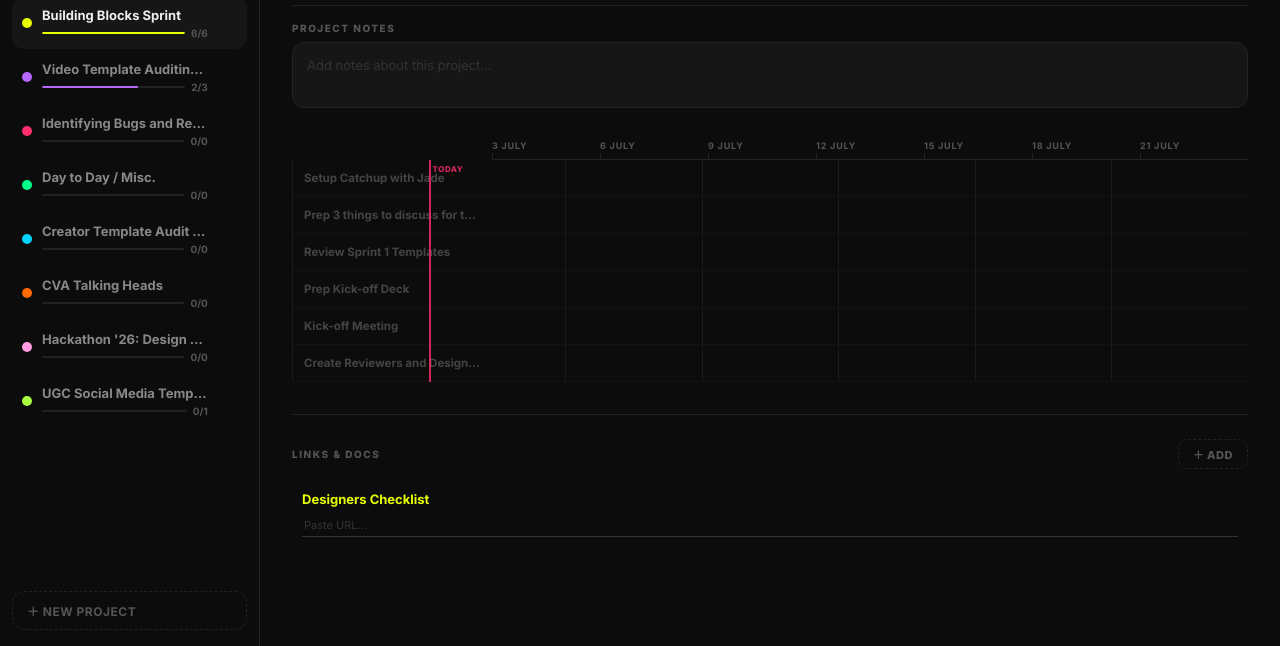
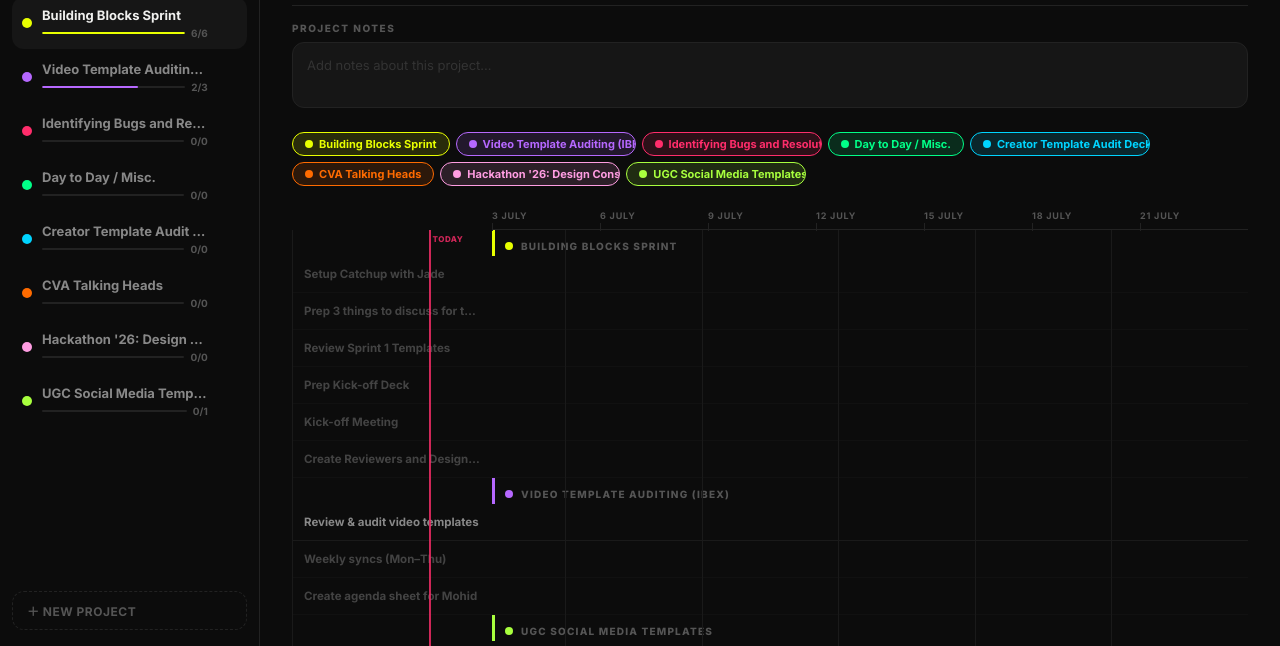
Before and after one commit to ejdalupang/project-hub, a website: page index.html in a window 1280 px wide. Both pictures are taken after a click on the button "GANTT". Shown: the part 154-800 px from the top of the page. Drawn offline with Linux system fonts and the light colour scheme.

Commit message:
Gantt: multi-project view with filter chips

```diff
--- a/index.html
+++ b/index.html
@@ -668,6 +668,25 @@ a.link-name:hover { text-decoration: underline; }
   font-size: 8px; font-weight: 800; color: #ff2d6b;
   letter-spacing: 0.5px; white-space: nowrap;
 }
+#gantt-filter {
+  display: flex; flex-wrap: wrap; gap: 6px; padding: 0 0 16px 0;
+}
+.gantt-filter-chip {
+  display: flex; align-items: center; gap: 6px;
+  background: #1a1a1a; border: 1px solid #2a2a2a; border-radius: 20px;
+  color: #555; font-family: inherit; font-size: 11px; font-weight: 700;
+  padding: 4px 12px; cursor: pointer; transition: all 0.15s;
+  text-overflow: ellipsis; overflow: hidden; white-space: nowrap; max-width: 180px;
+}
+.gantt-filter-chip:hover { border-color: #444; color: #888; }
+.gantt-chip-dot { width: 8px; height: 8px; border-radius: 50%; flex-shrink: 0; }
+.gantt-proj-header {
+  display: flex; align-items: center; gap: 8px;
+  padding: 10px 8px 4px 10px; margin-left: 200px;
+  font-size: 10px; font-weight: 800; text-transform: uppercase;
+  letter-spacing: 1.2px; color: #555;
+}
+.gantt-proj-header-dot { width: 8px; height: 8px; border-radius: 50%; flex-shrink: 0; }
 .gantt-nodate-section { margin-top: 24px; }
 .gantt-nodate-label {
   font-size: 10px; font-weight: 800; color: var(--muted);
@@ -966,97 +985,93 @@ function timelineView(p) {
   `).join('')}</div>`;
 }
 
-function ganttView(p) {
-  if (!p.tasks.length)
-    return `<div id="gantt-view"><div class="empty-state"><div class="icon">▬</div><p>No tasks yet</p><small>Hit "+ Add Task" to get started</small></div></div>`;
+let ganttSelectedIds = null; // null = all selected
+
+function ganttView() {
+  // init selection to all projects
+  if (!ganttSelectedIds) ganttSelectedIds = new Set(S.projects.map(p => p.id));
+
+  const selectedProjects = S.projects.filter(p => ganttSelectedIds.has(p.id));
+
+  // project filter chips
+  const filterBar = `<div id="gantt-filter">
+    ${S.projects.map(p => {
+      const on = ganttSelectedIds.has(p.id);
+      return `<button class="gantt-filter-chip${on ? ' on' : ''}" data-gpid="${p.id}" style="${on ? `background:${p.color}22;border-color:${p.color};color:${p.color}` : ''}">
+        <span class="gantt-chip-dot" style="background:${on ? p.color : '#444'}"></span>
+        ${esc(p.name)}
+      </button>`;
+    }).join('')}
+  </div>`;
+
+  // collect all dated tasks across selected projects
+  const allDated = [];
+  const allUndated = [];
+  selectedProjects.forEach(p => {
+    p.tasks.forEach(t => {
+      if (t.startDate || t.dueDate || t.dateOngoing) allDated.push({ task: t, proj: p });
+      else allUndated.push({ task: t, proj: p });
+    });
+  });
+
+  if (!allDated.length && !allUndated.length) {
+    return `<div id="gantt-view">${filterBar}<div class="empty-state"><div class="icon">▬</div><p>No tasks in selected projects</p></div></div>`;
+  }
+
+  if (!allDated.length) {
+    return `<div id="gantt-view">${filterBar}<div class="gantt-nodate-section"><div class="gantt-nodate-label">No Date</div>${allUndated.map(({task}) => cardHtml(task)).join('')}</div></div>`;
+  }
 
   const today = new Date(new Date().toDateString());
   const PADDING_DAYS = 3;
 
-  // split tasks into dated vs undated
-  const datedTasks = p.tasks.filter(t => t.startDate || t.dueDate || t.dateOngoing);
-  const undatedTasks = p.tasks.filter(t => !t.startDate && !t.dueDate && !t.dateOngoing);
-
-  if (!datedTasks.length && undatedTasks.length) {
-    // all undated — just show undated section
-    return `<div id="gantt-view"><div class="gantt-nodate-section">
-      <div class="gantt-nodate-label">No Date</div>
-      ${undatedTasks.map(t => cardHtml(t)).join('')}
-    </div>${linksSection(p)}</div>`;
-  }
-
-  // compute date range
-  let minDate = today, maxDate = new Date(today.getTime() + 14 * 86400000);
-  datedTasks.forEach(t => {
+  let minDate = new Date(today), maxDate = new Date(today.getTime() + 14 * 86400000);
+  allDated.forEach(({task: t}) => {
     if (t.startDate) { const d = new Date(t.startDate + 'T00:00:00'); if (d < minDate) minDate = d; }
-    if (t.dueDate)   { const d = new Date(t.dueDate + 'T00:00:00');   if (d > maxDate) maxDate = d; }
-  });
-  // add padding
+    if (t.dueDate)   { const d = new Date(t.dueDate   + 'T00:00:00'); if (d > maxDate) maxDate = d; }
+  });
   minDate = new Date(minDate.getTime() - PADDING_DAYS * 86400000);
   maxDate = new Date(maxDate.getTime() + PADDING_DAYS * 86400000);
-
   const totalDays = Math.round((maxDate - minDate) / 86400000) + 1;
 
   function dayOffset(dateStr) {
-    const d = new Date(dateStr + 'T00:00:00');
-    return Math.round((d - minDate) / 86400000);
-  }
-
-  // build axis ticks — one per week approx
+    return Math.round((new Date(dateStr + 'T00:00:00') - minDate) / 86400000);
+  }
+
   const tickInterval = totalDays > 60 ? 14 : totalDays > 30 ? 7 : totalDays > 14 ? 3 : 1;
-  let axisTicks = '';
+  let axisTicks = '', gridLines = '';
   for (let i = 0; i < totalDays; i += tickInterval) {
     const d = new Date(minDate.getTime() + i * 86400000);
     const label = d.toLocaleDateString('en-AU', { day: 'numeric', month: 'short' });
     const pct = (i / totalDays) * 100;
-    axisTicks += `<div class="gantt-axis-tick" style="left:${pct}%">
-      <span class="gantt-axis-tick-label">${label}</span>
-      <div class="gantt-axis-tick-line"></div>
+    axisTicks += `<div class="gantt-axis-tick" style="left:${pct}%"><span class="gantt-axis-tick-label">${label}</span><div class="gantt-axis-tick-line"></div></div>`;
+    gridLines  += `<div class="gantt-grid-line" style="left:${pct}%"></div>`;
+  }
+
+  const todayOff = Math.round((today - minDate) / 86400000);
+  const todayLine = (todayOff >= 0 && todayOff <= totalDays)
+    ? `<div class="gantt-today-line" style="left:${(todayOff/totalDays)*100}%;height:100%"></div>` : '';
+
+  // group rows by project
+  let rows = '';
+  selectedProjects.forEach(p => {
+    const dated = p.tasks.filter(t => t.startDate || t.dueDate || t.dateOngoing);
+    if (!dated.length) return;
+    rows += `<div class="gantt-proj-header" style="border-left:3px solid ${p.color}">
+      <span class="gantt-proj-header-dot" style="background:${p.color}"></span>${esc(p.name)}
     </div>`;
-  }
-
-  // today line
-  const todayOffset = Math.round((today - minDate) / 86400000);
-  const todayPct = (todayOffset / totalDays) * 100;
-  let todayLine = '';
-  if (todayOffset >= 0 && todayOffset <= totalDays) {
-    todayLine = `<div class="gantt-today-line" style="left:${todayPct}%;height:100%"></div>`;
-  }
-
-  // grid lines matching ticks
-  let gridLines = '';
-  for (let i = 0; i < totalDays; i += tickInterval) {
-    const pct = (i / totalDays) * 100;
-    gridLines += `<div class="gantt-grid-line" style="left:${pct}%"></div>`;
-  }
-
-  // rows
-  const rows = datedTasks.map(t => {
+    dated.forEach(t => {
       const isDone = t.status === 'done';
       const ov = isOverdue(t.dueDate, t.status);
-
       let startOff, endOff;
-    if (t.startDate && t.dueDate) {
-      startOff = dayOffset(t.startDate);
-      endOff = dayOffset(t.dueDate);
-    } else if (t.startDate && t.dateOngoing) {
-      startOff = dayOffset(t.startDate);
-      endOff = totalDays - 1;
-    } else if (t.startDate) {
-      startOff = dayOffset(t.startDate);
-      endOff = startOff; // 1-day
-    } else if (t.dueDate && t.dateOngoing) {
-      startOff = dayOffset(t.dueDate);
-      endOff = totalDays - 1;
-    } else {
-      startOff = dayOffset(t.dueDate);
-      endOff = startOff;
-    }
-
+      if (t.startDate && t.dueDate)       { startOff = dayOffset(t.startDate); endOff = dayOffset(t.dueDate); }
+      else if (t.startDate && t.dateOngoing) { startOff = dayOffset(t.startDate); endOff = totalDays - 1; }
+      else if (t.startDate)               { startOff = dayOffset(t.startDate); endOff = startOff; }
+      else if (t.dueDate && t.dateOngoing){ startOff = dayOffset(t.dueDate);   endOff = totalDays - 1; }
+      else                                { startOff = dayOffset(t.dueDate);   endOff = startOff; }
       const leftPct  = (startOff / totalDays) * 100;
       const widthPct = Math.max(((endOff - startOff + 1) / totalDays) * 100, 0.5);
-
-    return `<div class="gantt-row${isDone ? ' is-done' : ''}" data-tid="${t.id}">
+      rows += `<div class="gantt-row${isDone ? ' is-done' : ''}" data-tid="${t.id}" data-gprojid="${p.id}">
         <div class="gantt-row-label" title="${esc(t.title)}">${esc(t.title)}</div>
         <div class="gantt-row-track">
           <div class="gantt-bar${ov ? ' overdue' : ''}" style="left:${leftPct}%;width:${widthPct}%;background:${p.color}" title="${esc(t.title)}">
@@ -1064,22 +1079,16 @@ function ganttView(p) {
           </div>
         </div>
       </div>`;
-  }).join('');
-
-  const undatedSection = undatedTasks.length ? `
-    <div class="gantt-nodate-section">
-      <div class="gantt-nodate-label">No Date</div>
-      ${undatedTasks.map(t => cardHtml(t)).join('')}
-    </div>` : '';
+    });
+  });
+
+  const undatedSection = allUndated.length ? `<div class="gantt-nodate-section"><div class="gantt-nodate-label">No Date</div>${allUndated.map(({task,proj: p}) => `<div style="opacity:0.6;font-size:12px;padding:4px 0 4px 8px;border-left:3px solid ${p.color};margin:4px 0;color:#aaa">${esc(task.title)}</div>`).join('')}</div>` : '';
 
   return `<div id="gantt-view">
+    ${filterBar}
     <div style="position:relative">
       <div class="gantt-axis" style="position:relative;height:28px;margin-left:200px">${axisTicks}</div>
-      <div class="gantt-wrapper gantt-body">
-        ${gridLines}
-        ${todayLine}
-        ${rows}
-      </div>
+      <div class="gantt-wrapper gantt-body">${gridLines}${todayLine}${rows}</div>
     </div>
     ${undatedSection}
   </div>`;
@@ -1283,8 +1292,8 @@ function renderMain() {
   if (S.view === 'cards')    html = cardsView(p);
   if (S.view === 'kanban')   html = kanbanView(p);
   if (S.view === 'timeline') html = timelineView(p);
-  if (S.view === 'gantt')    html = ganttView(p);
-  html += linksSection(p);
+  if (S.view === 'gantt')    html = ganttView();
+  if (S.view !== 'gantt') html += linksSection(p);
   content.innerHTML = html;
   initKanbanDnd();
   content.querySelectorAll('textarea').forEach(ta => {
@@ -1575,7 +1584,22 @@ document.getElementById('content').addEventListener('click', e => {
     return;
   }
   const ganttRow = e.target.closest('.gantt-row[data-tid]');
-  if (ganttRow) { openModal(ganttRow.dataset.tid); }
+  if (ganttRow) {
+    if (ganttRow.dataset.gprojid) S.activeId = ganttRow.dataset.gprojid;
+    openModal(ganttRow.dataset.tid);
+    return;
+  }
+  const chip = e.target.closest('.gantt-filter-chip[data-gpid]');
+  if (chip) {
+    const pid = chip.dataset.gpid;
+    if (ganttSelectedIds.has(pid)) {
+      if (ganttSelectedIds.size > 1) ganttSelectedIds.delete(pid);
+    } else {
+      ganttSelectedIds.add(pid);
+    }
+    renderMain();
+    return;
+  }
 }, true);
 
 // ── Google Calendar ──
```
Also changed, not shown: public/index.html (+109 -85 lines). Lines whose indentation alone changed are shown as unchanged.
